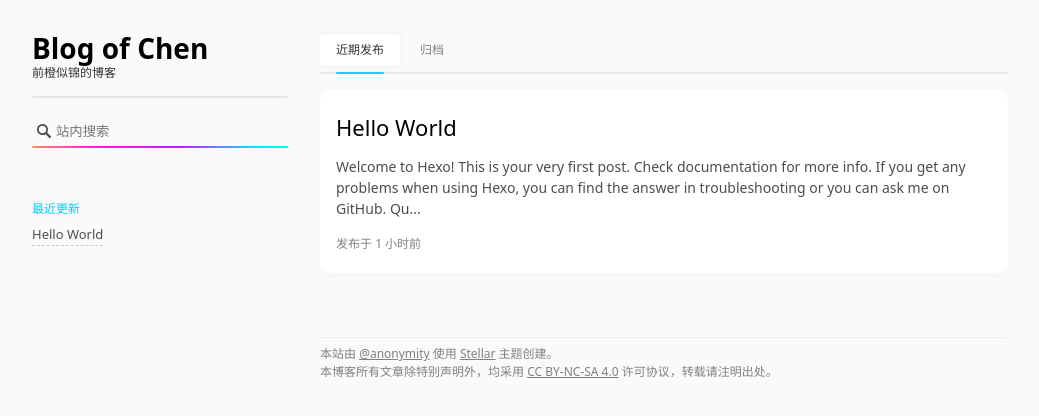
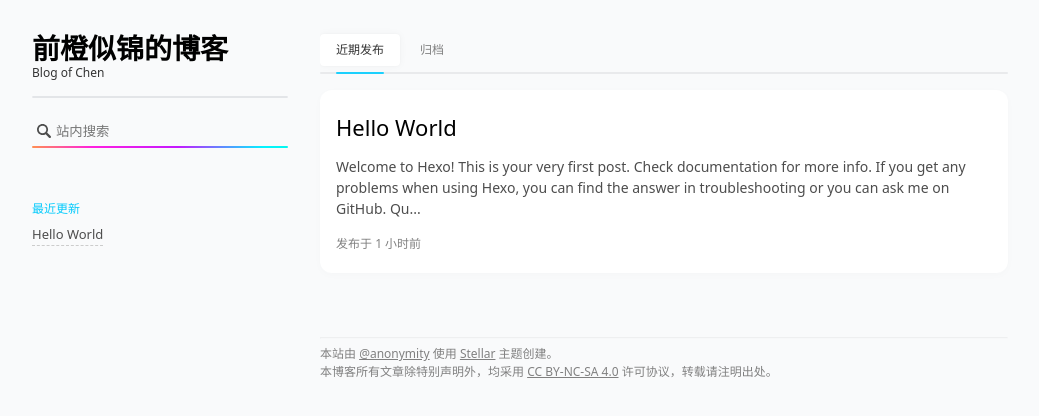
Before and after one commit to chencheng8888/chencheng8888.github.io, a plain HTML site: page index.html in a window 1280 px wide. Shown: the whole page, without its empty margins (120-1159 px from the left). Drawn offline with nearby package versions, Linux system fonts and the light colour scheme; some packages are replaced by stand-ins of ours; a script that the page names is missing.

Commit message:
Site updated: 2023-10-26 19:47:56

```diff
--- a/index.html
+++ b/index.html
@@ -20,14 +20,14 @@
   <meta name="viewport" content="width=device-width, initial-scale=1, maximum-scale=1">
   <meta name="theme-color" content="#f8f8f8">
 
-  <title>Blog of Chen</title>
+  <title>前橙似锦的博客</title>
 
 
     <meta name="description" content="你好，陌生人">
 <meta property="og:type" content="website">
-<meta property="og:title" content="Blog of Chen">
+<meta property="og:title" content="前橙似锦的博客">
 <meta property="og:url" content="http://example.com/index.html">
-<meta property="og:site_name" content="Blog of Chen">
+<meta property="og:site_name" content="前橙似锦的博客">
 <meta property="og:description" content="你好，陌生人">
 <meta property="og:locale" content="zh_CN">
 <meta property="article:author" content="Chen">
@@ -66,7 +66,7 @@
 
 
 
-<header class="header"><div class="logo-wrap"><a class="title" href="/"><div class="main" ff="title">Blog of Chen</div><div class="sub cap">前橙似锦的博客</div></a></div>
+<header class="header"><div class="logo-wrap"><a class="title" href="/"><div class="main" ff="title">前橙似锦的博客</div><div class="sub cap">Blog of Chen</div></a></div>
 
 <nav class="menu dis-select"></nav>
 </header>
@@ -86,7 +86,7 @@
 
 
 
-<header class="header mobile-only"><div class="logo-wrap"><a class="title" href="/"><div class="main" ff="title">Blog of Chen</div><div class="sub cap">前橙似锦的博客</div></a></div></header>
+<header class="header mobile-only"><div class="logo-wrap"><a class="title" href="/"><div class="main" ff="title">前橙似锦的博客</div><div class="sub cap">Blog of Chen</div></a></div></header>
 
 
 
```
Also changed, not shown: 2023/10/26/hello-world/index.html (+3 -3 lines), 404.html (+4 -4 lines), archives/2023/10/index.html (+4 -4 lines), archives/2023/index.html (+4 -4 lines), archives/index.html (+4 -4 lines).
